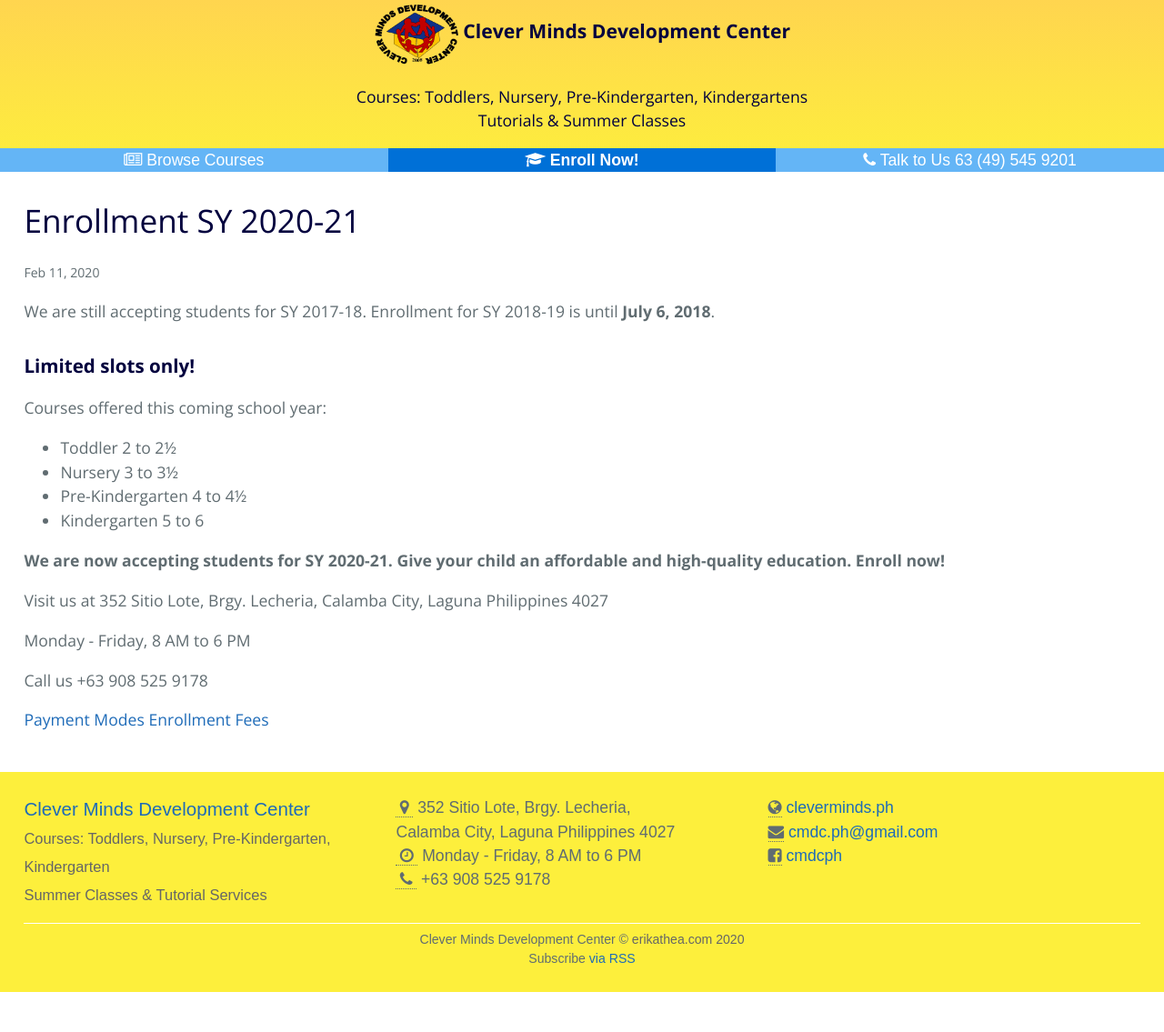
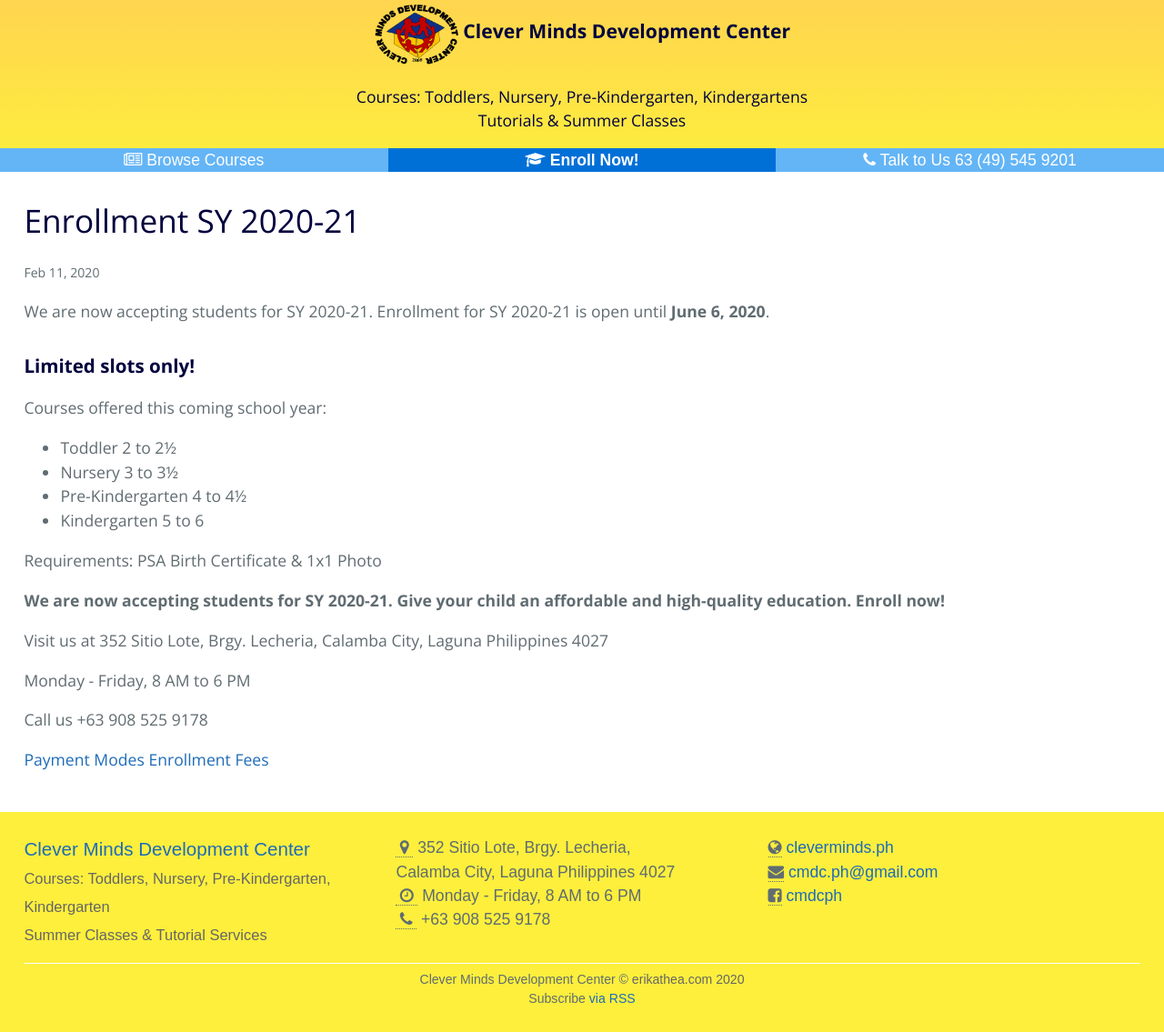
Before and after one commit to cmdcph/cmdcph.github.io, a Jekyll site: the page built from _posts/2020-02-11-enrollment-sy-2020-21.markdown, in a window 1280 px wide. Shown: the whole page at 91% size. Built offline with Jekyll 4.4.1, drawn with Linux system fonts in a browser that asks for light colours; our own code applies the rules of GitHub Pages for plain Markdown files; before the commit the page ends 1091 px from its top, so only the background shows below that.

Commit message:
Updated Enrollment Sy 2020 21

```diff
--- a/_posts/2020-02-11-enrollment-sy-2020-21.markdown
+++ b/_posts/2020-02-11-enrollment-sy-2020-21.markdown
@@ -3,7 +3,7 @@
 date: 2020-02-11 23:30:00 +08:00
 ---
 
-We are still accepting students for SY 2017-18. Enrollment for SY 2018-19 is until __July 6, 2018__.
+We are now accepting students for SY 2020-21. Enrollment for SY 2020-21 is open until __June 6, 2020__.
 
 ### __Limited slots only!__
 
@@ -13,6 +13,8 @@
 * Nursery 3 to 3½
 * Pre-Kindergarten 4 to 4½
 * Kindergarten 5 to 6
+
+Requirements: PSA Birth Certificate & 1x1 Photo
 
 
 __We are now accepting students for SY 2020-21. Give your child an affordable and high-quality education. Enroll now!__
```
